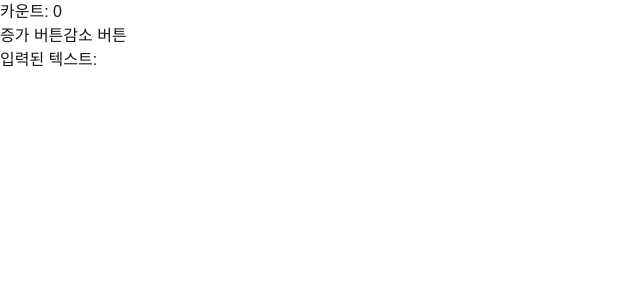
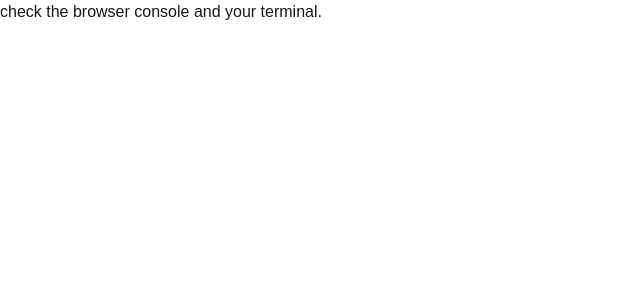
Before and after one commit to nohsangwoo/lotto-generator-lecture, a Next.js app: page / in a window 1280 px wide. Shown: the top 300 px of the page, without its empty margins (0-640 px from the left). Built offline with nearby package versions, Linux system fonts and the light colour scheme.

Commit message:
feat: ssr and SCR 간단설명

```diff
--- a/src/app/page.tsx
+++ b/src/app/page.tsx
@@ -1,26 +1,10 @@
 "use client";
-import { useState } from "react";
 
 export default function Home() {
-    // useState 선언.
-    const [count, setCount] = useState(0);
-    const [text, setText] = useState("");
+    console.log("Hello from Client-Side!");
     return (
         <div className="border">
-            <div>
-                <div>카운트: {count}</div>
-                <button onClick={() => setCount(count + 1)}>증가 버튼</button>
-                <button onClick={() => setCount(count - 1)}>감소 버튼</button>
-            </div>
-            <div>
-                <div>입력된 텍스트: {text}</div>
-                <input
-                    className="border"
-                    type="text"
-                    value={text}
-                    onChange={(e) => setText(e.target.value)}
-                />
-            </div>
+            <h1>check the browser console and your terminal.</h1>
         </div>
     );
 }
```
